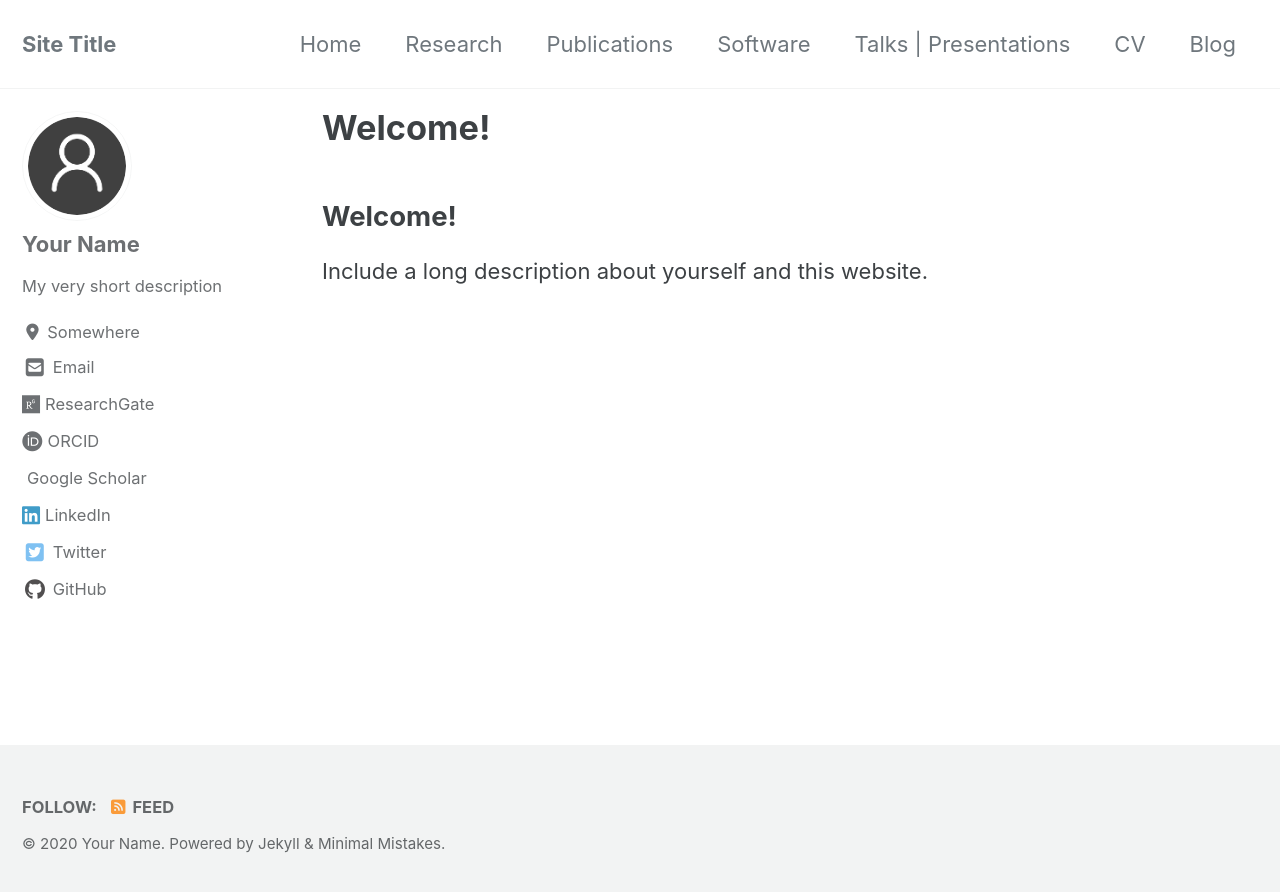
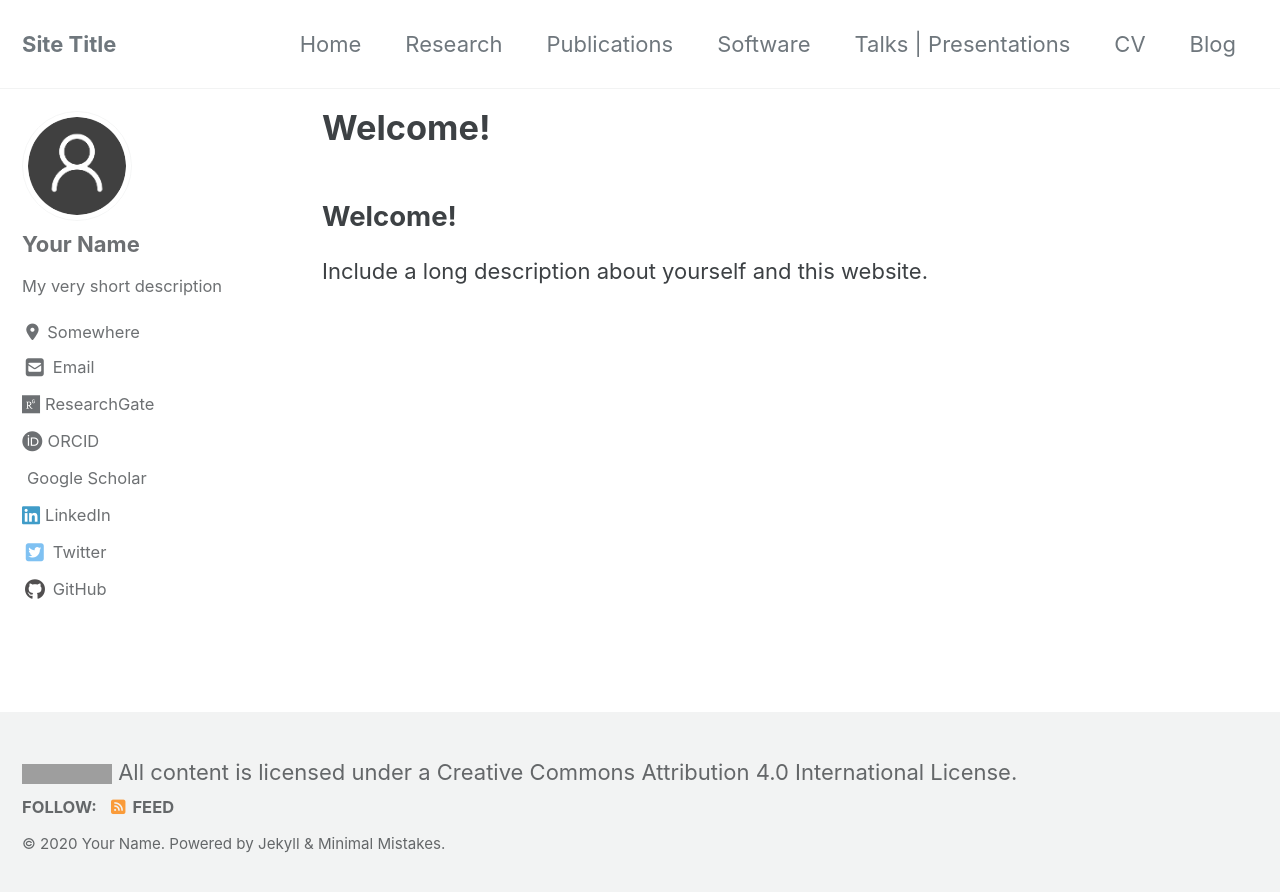
Before and after one commit to mario-bermonti/academic-website-template, a Jekyll site: the page built from _pages/index.md, in a window 1280 px wide. Shown: the top 892 px of the page. Built offline with Jekyll 4.4.1, drawn with Linux system fonts in a browser that asks for light colours; cached includes are drawn as plain includes; nearby versions of some CDN libraries; a style sheet for code colours, icons or effects is not loaded; our own code applies the rules of GitHub Pages for plain Markdown files; grey boxes are pictures that could not be loaded.

Commit message:
Add reference to license for content

```diff
--- a/_includes/footer/custom.html
+++ b/_includes/footer/custom.html
@@ -1,3 +1,3 @@
 <!-- start custom footer snippets -->
-
+<a rel="license" href="http://creativecommons.org/licenses/by/4.0/"><img alt="Creative Commons License" style="border-width:0" src="https://i.creativecommons.org/l/by/4.0/88x31.png" /></a>     All content is licensed under a <a rel="license" href="http://creativecommons.org/licenses/by/4.0/">Creative Commons Attribution 4.0 International License</a>.
 <!-- end custom footer snippets -->
```
